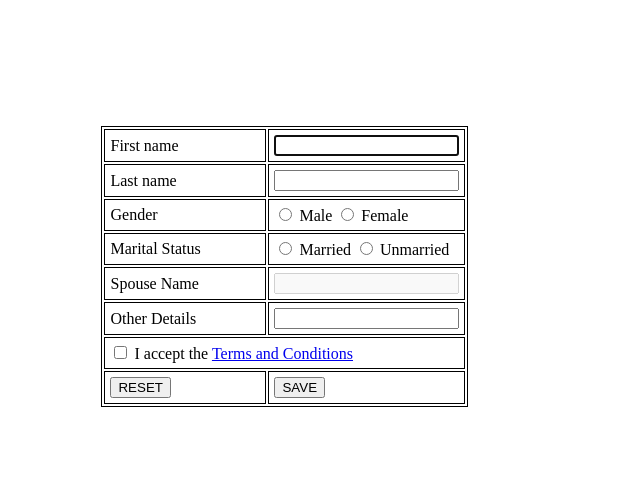
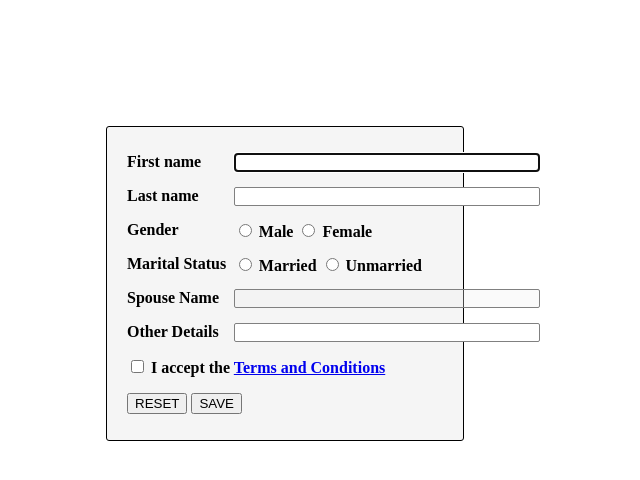
Before and after one commit to yashaa643/Employee-Form, a plain HTML site: page index.html in a window 1280 px wide. Shown: the whole page, without its empty margins (355-995 px from the left). Drawn offline with Linux system fonts and the light colour scheme.

Commit message:
CSS Changes

```diff
--- a/index.html
+++ b/index.html
@@ -1,9 +1,11 @@
 <!DOCTYPE html>
 <html>
+
 <head>
     <title>Employee Input Form</title>
     <link rel="stylesheet" href="main.css">
 </head>
+
 <body>
     <div id="submit-modal" class="modal">
         <div class="modal-content">
@@ -18,46 +20,39 @@
     </div>
 
     <div class="center">
-        <form id = "emp-form">
-            <table>
-                <tr>
-                    <td><label for="fname">First name</label></td>
-                    <td><input type="text" id="fname" name="fname" autofocus required></td>
-                </tr>
-                <tr>
-                    <td><label for="lname">Last name</label></td>
-                    <td><input type="text" id="lname" name="lname" required><br></td>
-                </tr>
-                <tr>
-                    <td>Gender</td>
-                    <td><input type="radio" id="male" name="gender" value="male" required> <label for="male">Male</label>
-                    <input type="radio" id="female" name="gender" value="female" required> <label for="female"> Female</label><br></td>
-                </tr>
-                <tr>
-                    <td>Marital Status</td>
-                    <td><input type="radio" id="married" name="marital" value="married" required> <label for="married">Married</label>
-                    <input type="radio" id="unmarried" name="marital" value="unmarried" required> <label for="unmarried">Unmarried</label> <br></td>
-                </tr>
-                <tr>
-                    <td><label for="spouse">Spouse Name</label></td>
-                    <td><input type="text" id="spouse" name="spouse" disabled=true required=false ><br></td>
-                </tr>
-                <tr>
-                    <td><label for="other">Other Details</label></td>
-                    <td><input type="text" id="other" name="other" required><br></td>
-                </tr>
-                <tr>
-                    <td colspan="2"><input type="checkbox" id="tnc" name="tnc" value="tnc">
-                        <label for="tnc"> I accept the <a href="tnc.html" target="_blank">Terms and Conditions</a></label><br></td>
-                </tr>
-
-                <tr class="btn-row">
-                    <td><button id='reset-btn'>RESET</button></td>
-                    <td><button id='save-btn'>SAVE</button></td>
-                </tr>
-            </table>
+        <form id="emp-form">
+            <p> <label for="fname">First name</label>
+               <span><input class="textbox" type="text" id="fname" name="fname" autofocus required></span>
+            </p>
+            <p><label for="lname">Last name</label>
+                <span><input class="textbox" type="text" id="lname" name="lname" required><br></span>
+            </p>
+            <p>Gender
+                <span><input type="radio" id="male" name="gender" value="male" required> <label for="male">Male</label>
+                <input type="radio" id="female" name="gender" value="female" required> <label for="female">
+                    Female</label><br></span>
+            </p>
+            <p>Marital Status
+                <span><input type="radio" id="married" name="marital" value="married" required> <label
+                    for="married">Married</label>
+                <input type="radio" id="unmarried" name="marital" value="unmarried" required> <label
+                    for="unmarried">Unmarried</label> <br></span>
+            </p>
+            <p> <label for="spouse">Spouse Name</label>
+                <span>
+                <input class="textbox" type="text" id="spouse" name="spouse" disabled=true required=false><br></span>
+            </p>
+            <p> <label for="other">Other Details</label>
+                <span>
+                <input class="textbox" type="text" id="other" name="other" required><br></span>
+            </p>
+            <p> <input type="checkbox" id="tnc" name="tnc" value="tnc">
+                <label for="tnc"> I accept the <a href="tnc.html" target="_blank">Terms and Conditions</a></label><br>
+            </p>
+            <p> <button id='reset-btn'>RESET</button>
+                <button id='save-btn'>SAVE</button>
+            </p>
         </form>
-
     </div>
     <script src="index.js"></script>
 </body>
--- a/main.css
+++ b/main.css
@@ -1,15 +1,4 @@
-table, th, td {
-    border: 1px solid black;
-  }
-
-td{
-    min-width: 150px;
-    text-align: start;
-    padding: 5px;
-}
-
-
-.center{
+.center {
   width: 50%;
   margin: auto;
   margin-top: 10%;
@@ -17,17 +6,27 @@ td{
   align-items: center;
 }
 
-.center form{
-    width: 70%;
+.center form {
+  border: 1px solid #000;
+  border-radius: 3px;
+  width: 50%;
   margin: auto;
-    text-align: center;
-    align-items: center;
+  text-align: start;
+  padding: 10px 20px;
+  background-color: rgb(245, 245, 245);
+  font-weight: bold;
 }
 
-.center form table{
-   margin: auto;
+.center form span{
+  position:absolute;
+  left: 46%;
 }
 
+.textbox{
+  min-width: 300px;
+  border: 1px gray solid;
+  border-radius: 2px;
+}
 
 .modal {
   display: none;
@@ -39,10 +38,9 @@ td{
   width: 100%;
   height: 100%;
   overflow: auto;
-    background-color: rgb(0,0,0);
-    background-color: rgba(0,0,0,0.4);
+  background-color: rgb(0, 0, 0);
+  background-color: rgba(0, 0, 0, 0.4);
 }
-
 
 .modal-content {
   background-color: #fefefe;
@@ -52,7 +50,6 @@ td{
   width: 30%;
 }
 
-
 .close {
   color: #aaaaaa;
   float: right;
@@ -60,8 +57,7 @@ td{
   font-weight: bold;
 }
 
-  .close:hover,
-  .close:focus {
+.close:hover, .close:focus {
   color: #000;
   text-decoration: none;
   cursor: pointer;
```
Lines whose indentation alone changed are shown as unchanged.
